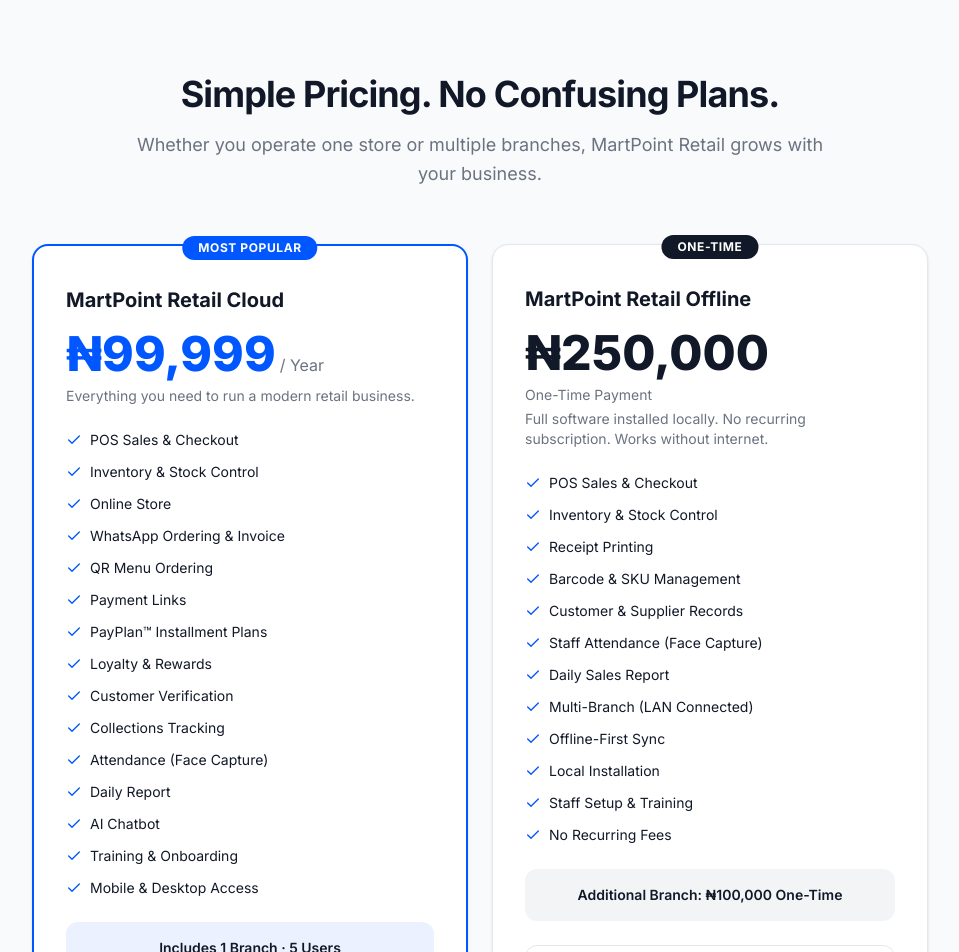
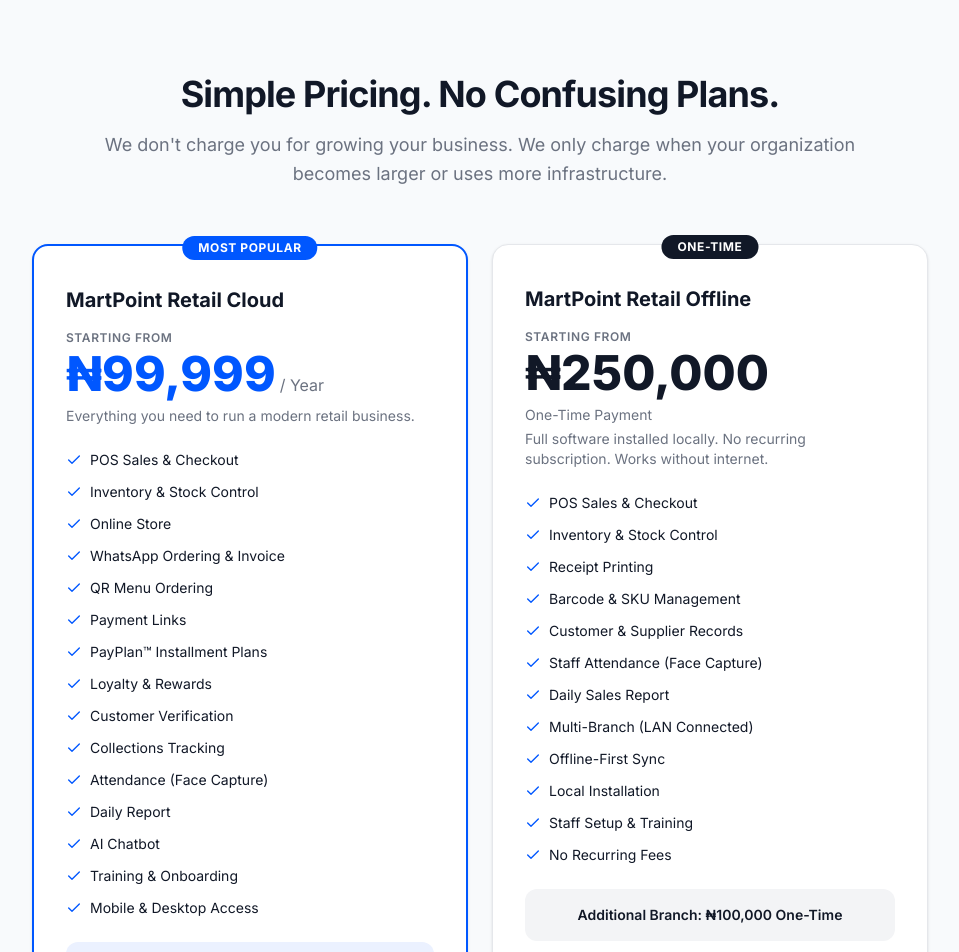
Before and after one commit to avariodigitals/martpointPOS, a Next.js app: page /martpoint-retail in a window 1280 px wide. Shown: the part 5640-6592 px from the top of the page, without its empty margins (160-1119 px from the left). Built offline with nearby package versions, Linux system fonts and the light colour scheme; no server answers.

Commit message:
fix: update pricing text and default users
- Add 'Starting from' above prices on retail and pricing pages
- Change default users from 5 to 3 for Cloud and Offline plans
- Update pricing subtitles to new copy on both /pricing and /martpoint-retail

```diff
--- a/app/martpoint-retail/page.tsx
+++ b/app/martpoint-retail/page.tsx
@@ -525,7 +525,7 @@
                 Simple Pricing. No Confusing Plans.
               </h2>
               <p className="mt-4 text-lg text-muted-foreground leading-relaxed">
-                Whether you operate one store or multiple branches, MartPoint Retail grows with your business.
+                We don&apos;t charge you for growing your business. We only charge when your organization becomes larger or uses more infrastructure.
               </p>
             </div>
 
@@ -539,7 +539,8 @@
                   </span>
                 </div>
                 <h3 className="text-xl font-bold text-foreground mt-2">{cloud.name || "MartPoint Retail Cloud"}</h3>
-                <div className="mt-4 flex items-baseline gap-1">
+                <p className="mt-4 text-xs font-semibold uppercase tracking-wider text-muted-foreground">Starting from</p>
+                <div className="mt-1 flex items-baseline gap-1">
                   <span className="text-4xl sm:text-5xl font-extrabold text-retail">{cloud.price || "₦99,999"}</span>
                   <span className="text-muted-foreground">{cloud.period || "/ Year"}</span>
                 </div>
@@ -571,7 +572,7 @@
                   ))}
                 </ul>
                 <div className="mt-6 rounded-lg bg-retail-soft p-4 text-center">
-                  <p className="text-sm font-semibold text-foreground">Includes {(cloud.branchesIncluded as number) ?? 1} Branch · {(cloud.usersIncluded as number) ?? 5} Users</p>
+                  <p className="text-sm font-semibold text-foreground">Includes {(cloud.branchesIncluded as number) ?? 1} Branch · {(cloud.usersIncluded as number) ?? 3} Users</p>
                   <p className="text-base font-bold text-retail mt-1">Additional Branch: {cloud.branchAddonPrice || "₦49,999 / Year"}</p>
                 </div>
                 <div className="mt-6">
@@ -591,7 +592,8 @@
                   </span>
                 </div>
                 <h3 className="text-xl font-bold text-foreground mt-2">{offline.name || "MartPoint Retail Offline"}</h3>
-                <div className="mt-4 flex items-baseline gap-1">
+                <p className="mt-4 text-xs font-semibold uppercase tracking-wider text-muted-foreground">Starting from</p>
+                <div className="mt-1 flex items-baseline gap-1">
                   <span className="text-4xl sm:text-5xl font-extrabold text-foreground">{offline.price || "₦250,000"}</span>
                 </div>
                 <p className="mt-2 text-sm text-muted-foreground">{offline.period || "One-Time Payment"}</p>
--- a/app/pricing/page.tsx
+++ b/app/pricing/page.tsx
@@ -57,7 +57,8 @@
         </div>
       )}
       <h3 className="text-xl font-bold text-foreground mt-2">{plan.name}</h3>
-      <div className="mt-4 flex flex-col items-start">
+      <p className="mt-4 text-xs font-semibold uppercase tracking-wider text-muted-foreground">Starting from</p>
+      <div className="mt-1 flex flex-col items-start">
         <span className={`text-4xl sm:text-5xl font-extrabold ${isHighlighted ? accentText : "text-foreground"}`}>
           {plan.price}
         </span>
@@ -130,7 +131,7 @@
         "Martpoint Assist", "Training & Onboarding", "Mobile & Desktop Access",
       ],
       branchesIncluded: cloud.branchesIncluded ?? 1,
-      usersIncluded: cloud.usersIncluded ?? 5,
+      usersIncluded: cloud.usersIncluded ?? 3,
       branchAddonPrice: cloud.branchAddonPrice || "₦49,999 / Year",
       ctaText: cloud.ctaText || "Get Started",
       ctaLink: cloud.ctaLink || "https://wa.me/+2348036028069",
@@ -149,7 +150,7 @@
         "Local Installation", "Staff Setup & Training", "No Recurring Fees",
       ],
       branchesIncluded: offline.branchesIncluded ?? 1,
-      usersIncluded: offline.usersIncluded ?? 5,
+      usersIncluded: offline.usersIncluded ?? 3,
       branchAddonPrice: offline.branchAddonPrice || "₦100,000 One-Time",
       supportRenewal: offline.supportRenewal || "₦50,000 / Year",
       ctaText: offline.ctaText || "Request Offline Setup",
@@ -192,7 +193,7 @@
                 <h2 className="text-2xl md:text-3xl font-bold tracking-tight text-foreground">
                   MartPoint Retail
                 </h2>
-                <p className="mt-2 text-muted-foreground">Store management software that scales with you</p>
+                <p className="mt-2 text-muted-foreground">We don&apos;t charge you for growing your business. We only charge when your organization becomes larger or uses more infrastructure.</p>
               </div>
               <div className="grid grid-cols-1 lg:grid-cols-2 gap-6 max-w-4xl mx-auto">
                 {retailPlans.map((plan) => (
```
